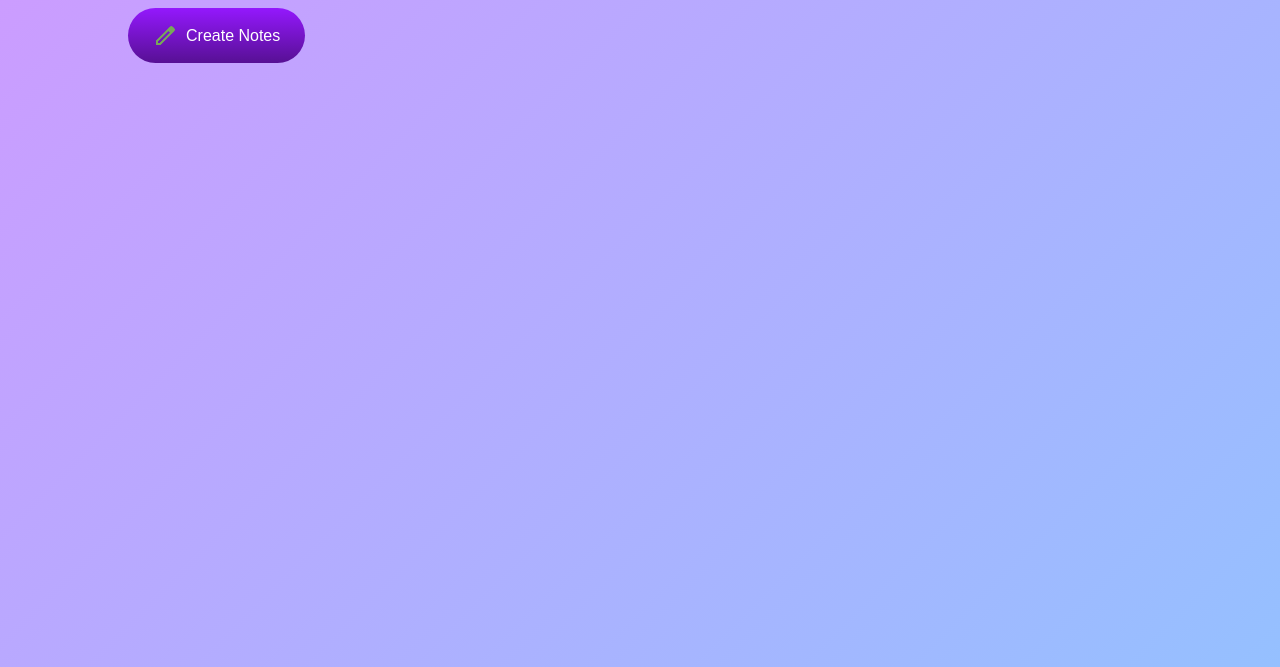
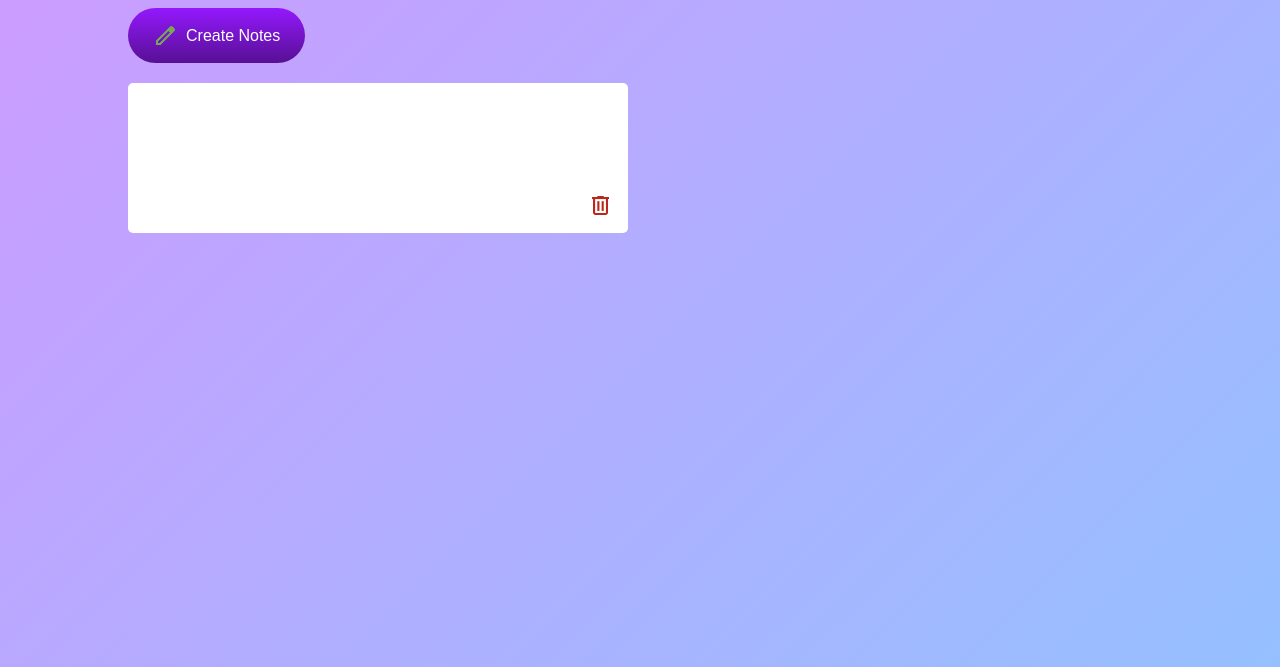
Before and after one commit to maundu55/Notes-App, a plain HTML site: page index.html in a window 1280 px wide. Both pictures are taken after a click on the button "Create Notes". Shown: the part 133-800 px from the top of the page. Drawn offline with Linux system fonts and the light colour scheme.

Commit message:
create notes and delete notes functions

```diff
--- a/index.html
+++ b/index.html
@@ -9,7 +9,12 @@
 <body>
     <div class="container">
         <h1><img src="images/notes.png" alt="">Notes</h1>
-        <button><img src="images/edit.png" alt="">Create Notes</button>
+        <button class="btn"><img src="images/edit.png" alt="">Create Notes</button>
+        <div class="notes-container">
+            <!-- <p contenteditable="true" class="input-box">
+                <img src="images/delete.png" alt="">
+            </p> -->
+        </div>
     </div>
 
 
--- a/script.js
+++ b/script.js
@@ -0,0 +1,43 @@
+const notesContainer = document.querySelector('.notes-container');
+const createBtn = document.querySelector('.btn');
+let notes = document.querySelectorAll('.input-box');
+
+function showNotes(){
+    notesContainer.innerHTML = localStorage.getItem('notes');
+}
+showNotes();
+
+function updateStorage(){
+    localStorage.setItem('notes', notesContainer.innerHTML);
+}
+
+createBtn.addEventListener('click', ()=>{
+    let inputBox = document.createElement('p');
+    let img =  document.createElement('img');
+    inputBox.className = 'input-box';
+    inputBox.setAttribute('contenteditable', 'true');
+    img.src = 'images/delete.png';
+    notesContainer.appendChild(inputBox).appendChild(img);
+})
+
+notesContainer.addEventListener('click', function(e){
+    if(e.target.tagName === 'IMG'){
+        e.target.parentElement.remove();
+        updateStorage();
+    }
+    else if(e.target.tagName === 'p'){
+        notes = document.querySelectorAll('.input-box');
+        notes.forEach(note =>{
+            note.onkeyup = function(){
+                updateStorage();
+            }
+        })
+    }
+})
+
+document.addEventListener('keydown', event=>{
+    if(event.key === 'Enter'){
+        document.execCommand('insertLineBreak');
+        event.preventDefault();
+    }
+})
--- a/style.css
+++ b/style.css
@@ -38,3 +38,22 @@
     width: 25px;
     margin-right: 8px;
 }
+.input-box{
+    position: relative;
+    width: 100%;
+    max-width: 500px;
+    min-height: 150px;
+    background: #fff;
+    color: #333;
+    padding: 20px;
+    margin: 20px 0;
+    outline: none;
+    border-radius: 5px;
+}
+.input-box img{
+    width: 25px;
+    position: absolute;
+    bottom: 15px;
+    right: 15px;
+    cursor: pointer;
+}
```
